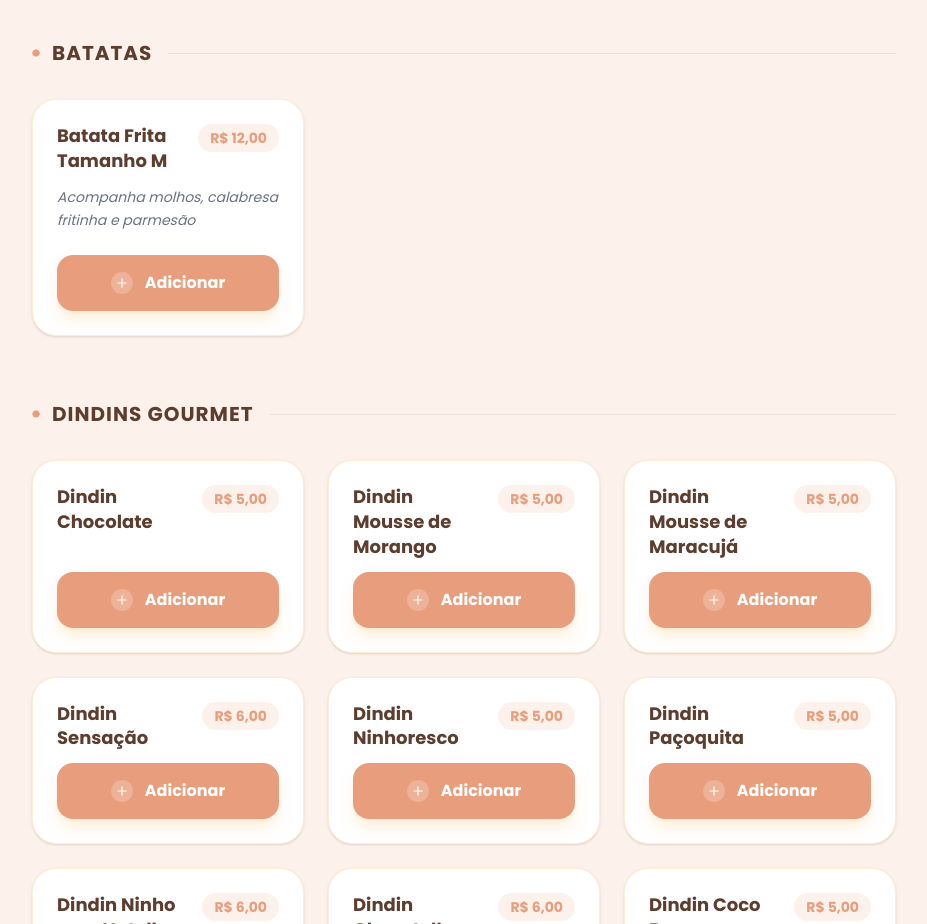
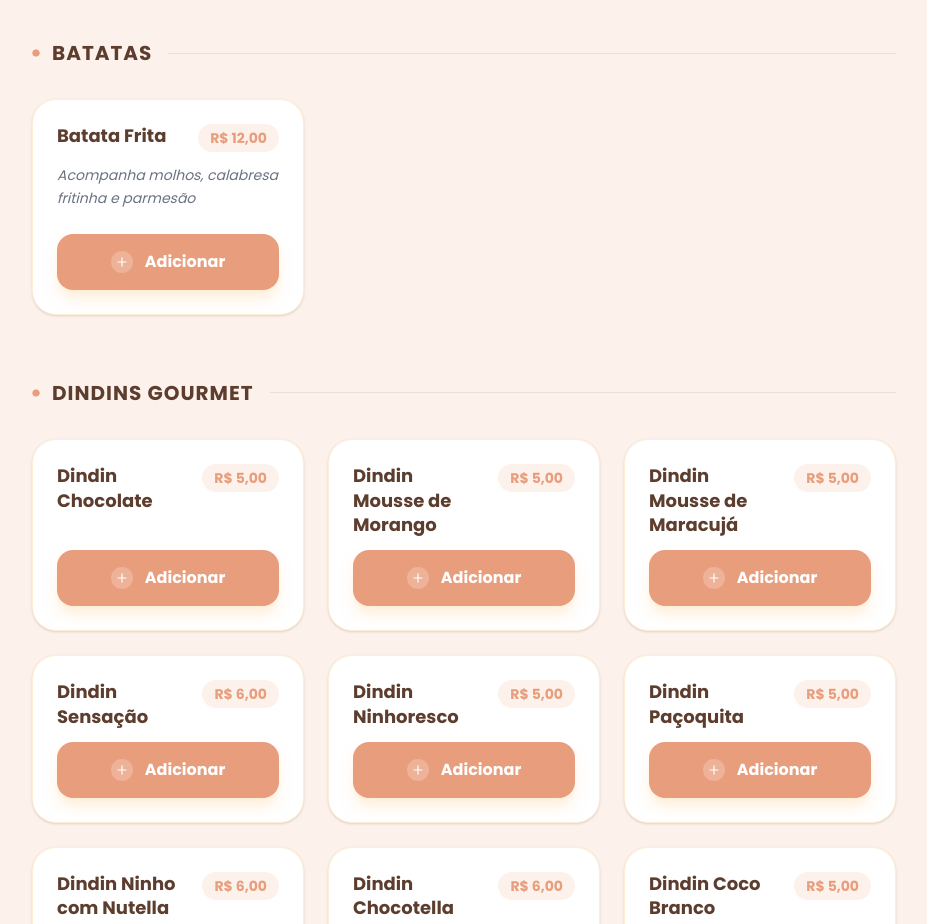
Before and after one commit to daniels1199/Rhay-s-Candy-Store, a React (Vite) app: page / in a window 1280 px wide. Shown: the part 1140-2064 px from the top of the page, without its empty margins (176-1103 px from the left). Built offline with nearby package versions, Linux system fonts and the light colour scheme; the HTML template or start-up script is replaced by a standard one.

Commit message:
fix: update potato product name in config

```diff
--- a/src/config.ts
+++ b/src/config.ts
@@ -27,7 +27,7 @@ export const STORE_CONFIG = {
     // Batatas
     {
       id: 'b1',
-      name: 'Batata Frita Tamanho M',
+      name: 'Batata Frita',
       price: 12.00,
       category: 'Batatas',
       description: 'Acompanha molhos, calabresa fritinha e parmesão'
```
